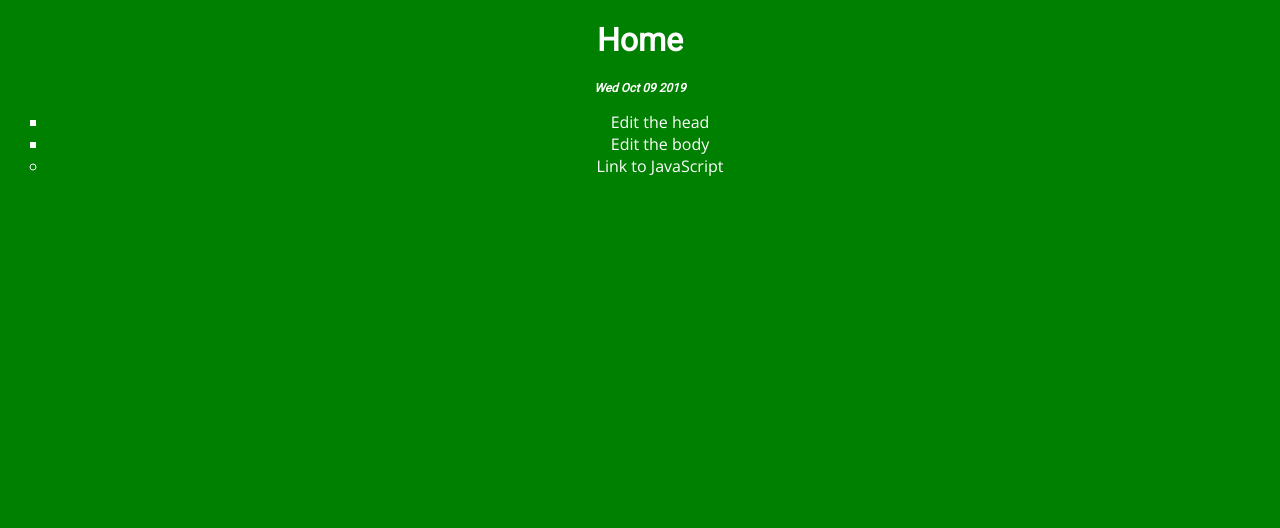
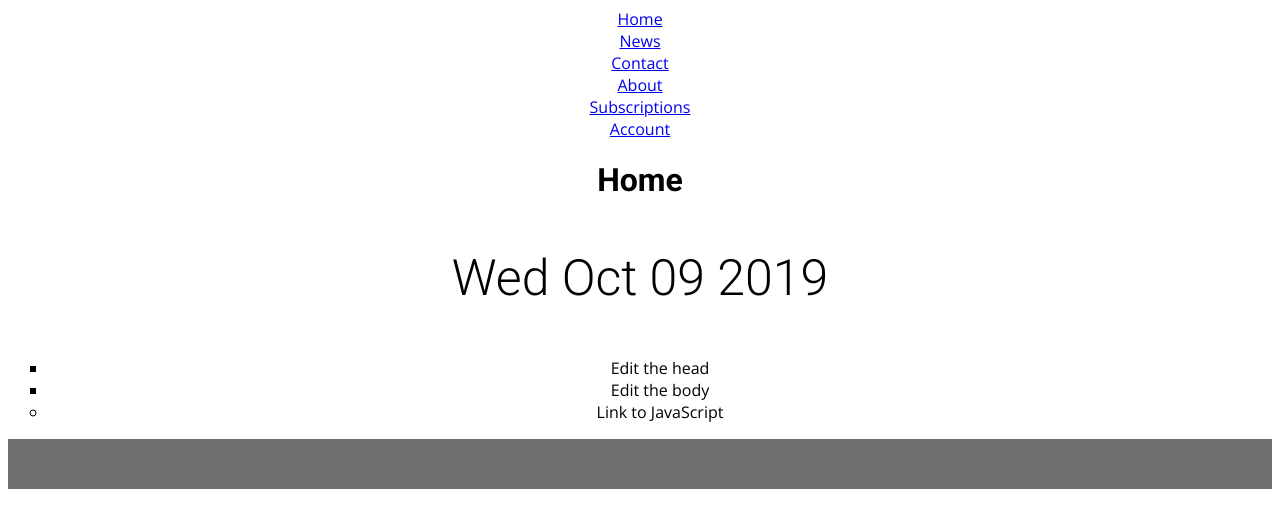
Before and after one commit to SuperSonicHub1/PresTrakr, a plain HTML site: page index.html in a window 1280 px wide. Drawn offline with nearby package versions, Linux system fonts and the light colour scheme.

Commit message:
Colors and fonts, added shapes, start of navbar.

```diff
--- a/index.html
+++ b/index.html
@@ -2,11 +2,19 @@
 <html lang="en" dir="ltr">
 <head>
     <meta charset="UTF-8">
+    <meta name="viewport" content="width=device-width, initial-scale=1.0">
     <title>Home [PresTrakr]</title>
     <link rel="stylesheet" href="main.css">
-    <link href="https://fonts.googleapis.com/css?family=Open+Sans|Roboto&display=swap" rel="stylesheet">
-</head>
+    <link href="https://fonts.googleapis.com/css?family=Open+Sans:300,300i,400,400i,600,600i,700,700i,800,800i|Roboto:100,100i,300,300i,400,400i,500,500i,700,700i,900,900i&display=swap" rel="stylesheet"></head>
 <body>
+        <ul id="navbar">
+                <li><a href="index.html">Home</a></li>
+                <li><a href="news.html">News</a></li>
+                <li><a href="contact.html">Contact</a></li>
+                <li><a href="about.html">About</a></li>
+                <li><a href="subs.html">Subscriptions</a></li>
+                <li><a href="account.html">Account</a></li>
+        </ul>
     <h1>Home</h1>
     <p id="date"></p>
     <ul>
@@ -16,5 +24,6 @@
     </ul>
     <script src="app.js"></script>
     <noscript>You need to enable JavaScript in order to access the full site.</noscript>
+    <div class="rectangle"></div>
 </body>
 </html>
--- a/main.css
+++ b/main.css
@@ -1,8 +1,9 @@
 body {
   font-family: 'Roboto', sans-serif;
   text-align: center;
-  background-color: green;
-  color: white;
+  background-color: white;
+  color: black;
+  font-size: 100%;
   }
 
   ul {
@@ -16,8 +17,22 @@ body {
     list-style: square;
   }
 
+  #navbar {
+    list-style-type: none;
+    margin: 0;
+    padding: 0;
+  }
+  /*https://www.w3schools.com/css/css_navbar.asp*/
+
+  .rectangle {
+    height: 50px;
+    width: 100%;
+    background-color: #707070;
+  }
+
   #date {
-    font-size: 12px;
-    font-style: italic;
-    font-weight: bold;
+    font-family: 'Roboto', sans-serif;
+    font-size: 3.125em;
+    font-style: regular;
+    font-weight: 300;
   }
```
